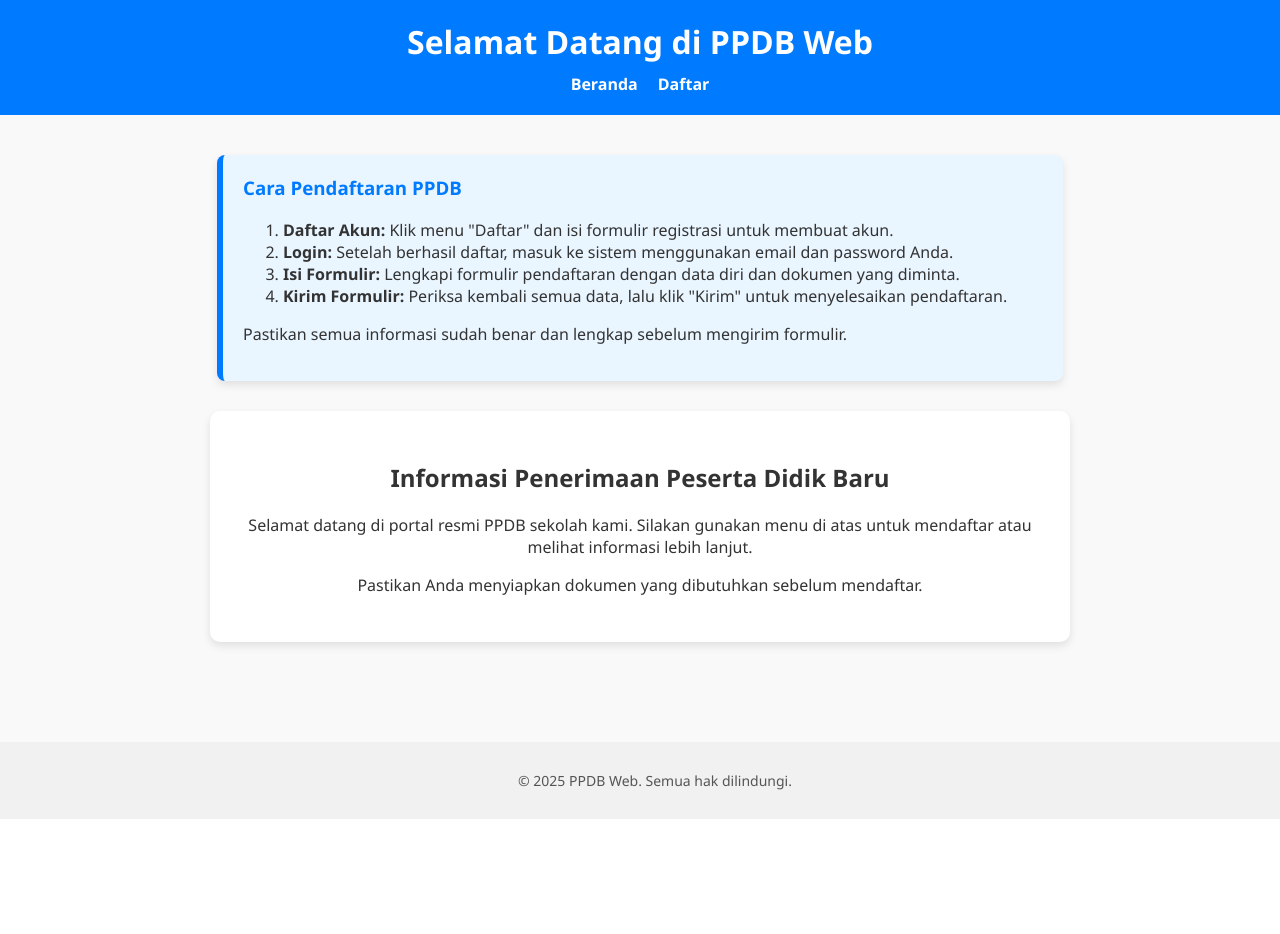
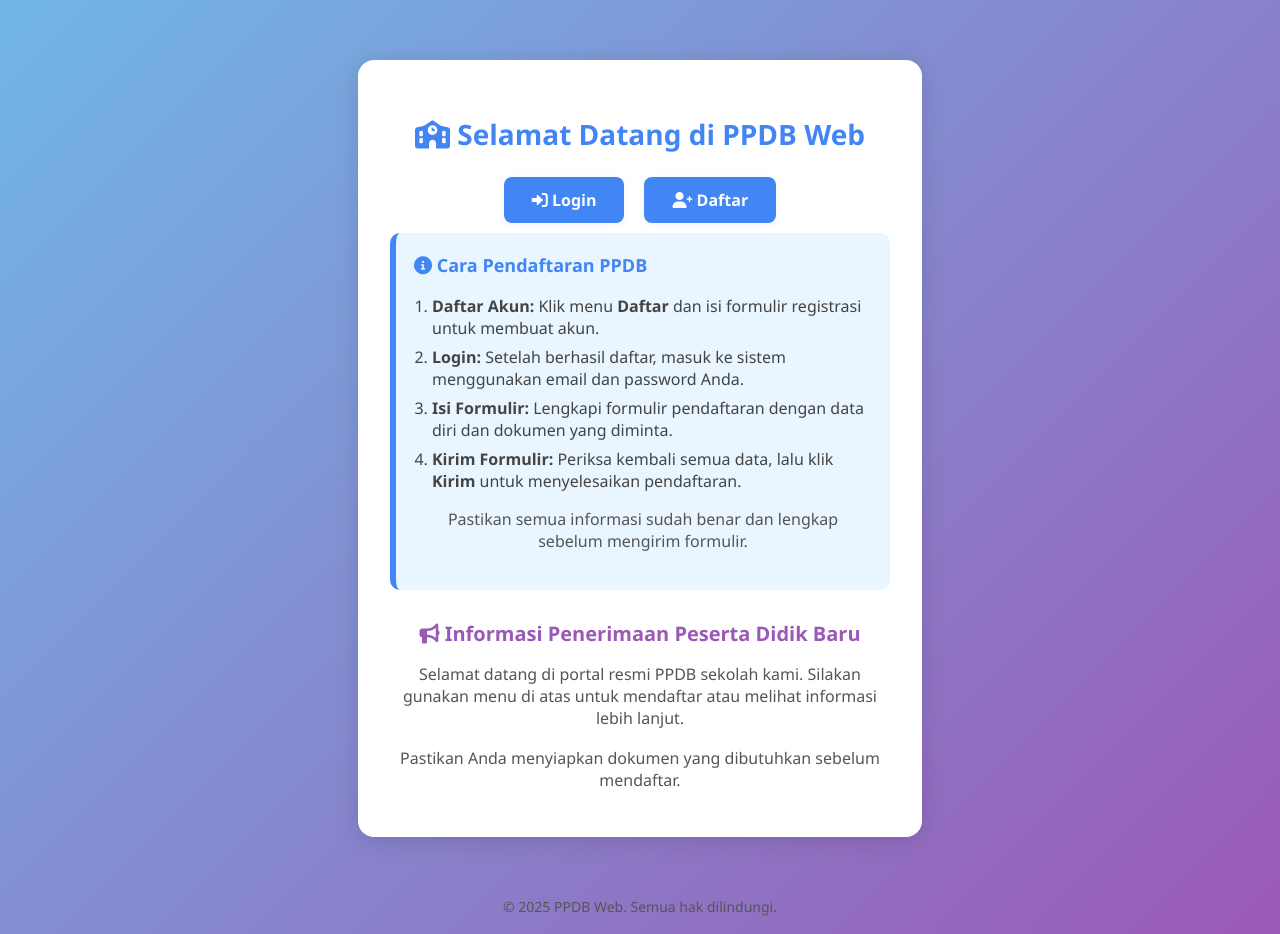
Before and after one commit to irenekrismawati/projek-ppdb, a Flask app: page / in a window 1280 px wide. Before the commit the page ends 819 px from the top, so only its background shows below. Run offline with Flask 3, Linux system fonts and the light colour scheme; a user stored in the database is signed in.

```diff
--- a/ppdb-web/app/routes/auth.py
+++ b/ppdb-web/app/routes/auth.py
@@ -69,6 +69,11 @@ def register():
 
     return render_template('register.html')
 
+@auth_bp.route('/dashboard')
+@login_required
+def dashboard():
+    return render_template('dashboard.html')
+
 # -------- LOGOUT --------
 @auth_bp.route('/logout')
 @login_required
--- a/ppdb-web/app/templates/index.html
+++ b/ppdb-web/app/templates/index.html
@@ -4,126 +4,124 @@
     <meta charset="UTF-8">
     <meta name="viewport" content="width=device-width, initial-scale=1.0">
     <title>PPDB Web</title>
-    <link rel="stylesheet" href="{{ url_for('static', filename='css/styles.css') }}">
+    <link rel="stylesheet" href="https://cdnjs.cloudflare.com/ajax/libs/font-awesome/6.0.0/css/all.min.css">
     <style>
         body {
-            font-family: 'Segoe UI', sans-serif;
+            min-height: 100vh;
+            background: linear-gradient(135deg, #71b7e6, #9b59b6);
+            font-family: 'Segoe UI', Arial, sans-serif;
             margin: 0;
             padding: 0;
-            background: #f9f9f9;
-            color: #333;
         }
-
-        header {
-            background: #007BFF;
-            color: white;
-            padding: 20px 0;
+        .container {
+            max-width: 500px;
+            margin: 60px auto;
+            background: #fff;
+            border-radius: 16px;
+            box-shadow: 0 4px 24px rgba(0,0,0,0.13);
+            padding: 36px 32px 28px 32px;
+        }
+        h1 {
+            color: #4285f4;
+            text-align: center;
+            margin-bottom: 18px;
+            font-size: 28px;
+        }
+        h2 {
+            color: #9b59b6;
+            margin-top: 30px;
+            margin-bottom: 12px;
+            font-size: 20px;
             text-align: center;
         }
-
-        nav ul {
-            list-style: none;
-            padding: 0;
-            margin: 10px 0 0;
+        .info-box {
+            background: #e9f5ff;
+            border-left: 6px solid #4285f4;
+            padding: 20px 18px;
+            border-radius: 10px;
+            margin-bottom: 28px;
+        }
+        .info-box h3 {
+            margin-top: 0;
+            color: #4285f4;
+            font-size: 18px;
+        }
+        ol {
+            padding-left: 18px;
+            color: #444;
+            margin-bottom: 10px;
+        }
+        ol li {
+            margin-bottom: 7px;
+        }
+        p {
+            color: #555;
+            margin-bottom: 18px;
+            text-align: center;
+        }
+        .actions {
             display: flex;
             justify-content: center;
             gap: 20px;
+            margin: 24px 0 10px 0;
         }
-
-        nav ul li {
-            display: inline;
+        .actions a {
+            background: #4285f4;
+            color: #fff;
+            padding: 12px 28px;
+            border: none;
+            border-radius: 8px;
+            text-decoration: none;
+            font-size: 16px;
+            font-weight: 600;
+            transition: background 0.2s;
+            box-shadow: 0 2px 8px rgba(66,133,244,0.08);
         }
-
-        nav ul li a {
-            color: white;
-            text-decoration: none;
-            font-weight: bold;
+        .actions a:hover {
+            background: #3367d6;
         }
-
-        nav ul li a:hover {
-            text-decoration: underline;
+        footer {
+            text-align: center;
+            color: #888;
+            margin-top: 40px;
+            font-size: 14px;
         }
-
-        main {
-            padding: 40px 20px;
-            text-align: center;
-        }
-
-        section {
-            background: white;
-            max-width: 800px;
-            margin: 0 auto 20px;
-            padding: 30px;
-            border-radius: 10px;
-            box-shadow: 0 4px 8px rgba(0, 0, 0, 0.1);
-        }
-
-        .info-box {
-            background: #e9f5ff;
-            border-left: 6px solid #007BFF;
-            text-align: left;
-            padding: 20px;
-            margin-bottom: 30px;
-            border-radius: 8px;
-        }
-
-        .info-box h3 {
-            margin-top: 0;
-            color: #007BFF;
-        }
-
-        footer {
-            background: #f1f1f1;
-            text-align: center;
-            padding: 15px;
-            font-size: 14px;
-            margin-top: 40px;
-            color: #555;
-        }
-
         @media (max-width: 600px) {
-            nav ul {
+            .container {
+                padding: 20px 8px 16px 8px;
+            }
+            .actions {
                 flex-direction: column;
+                gap: 12px;
             }
         }
     </style>
 </head>
 <body>
-    <header>
-        <h1>Selamat Datang di PPDB Web</h1>
-        <nav>
-            <ul>
-                <li><a href="{{ url_for('main_bp.index') }}">Beranda</a></li>
-                <li><a href="{{ url_for('auth_bp.register') }}">Daftar</a></li>
-            </ul>
-        </nav>
-    </header>
-
-    <main>
-        <!-- Petunjuk Pendaftaran -->
-        <section class="info-box">
-            <h3>Cara Pendaftaran PPDB</h3>
+    <div class="container">
+        <h1><i class="fas fa-school"></i> Selamat Datang di PPDB Web</h1>
+        <div class="actions">
+            <a href="{{ url_for('auth_bp.login') }}"><i class="fas fa-sign-in-alt"></i> Login</a>
+            <a href="{{ url_for('auth_bp.register') }}"><i class="fas fa-user-plus"></i> Daftar</a>
+        </div>
+        <div class="info-box">
+            <h3><i class="fas fa-info-circle"></i> Cara Pendaftaran PPDB</h3>
             <ol>
-                <li><strong>Daftar Akun:</strong> Klik menu "Daftar" dan isi formulir registrasi untuk membuat akun.</li>
+                <li><strong>Daftar Akun:</strong> Klik menu <b>Daftar</b> dan isi formulir registrasi untuk membuat akun.</li>
                 <li><strong>Login:</strong> Setelah berhasil daftar, masuk ke sistem menggunakan email dan password Anda.</li>
                 <li><strong>Isi Formulir:</strong> Lengkapi formulir pendaftaran dengan data diri dan dokumen yang diminta.</li>
-                <li><strong>Kirim Formulir:</strong> Periksa kembali semua data, lalu klik "Kirim" untuk menyelesaikan pendaftaran.</li>
+                <li><strong>Kirim Formulir:</strong> Periksa kembali semua data, lalu klik <b>Kirim</b> untuk menyelesaikan pendaftaran.</li>
             </ol>
             <p>Pastikan semua informasi sudah benar dan lengkap sebelum mengirim formulir.</p>
-        </section>
-
-        <!-- Informasi tambahan -->
+        </div>
         <section>
-            <h2>Informasi Penerimaan Peserta Didik Baru</h2>
+            <h2><i class="fas fa-bullhorn"></i> Informasi Penerimaan Peserta Didik Baru</h2>
             <p>Selamat datang di portal resmi PPDB sekolah kami. Silakan gunakan menu di atas untuk mendaftar atau melihat informasi lebih lanjut.</p>
             <p>Pastikan Anda menyiapkan dokumen yang dibutuhkan sebelum mendaftar.</p>
         </section>
-    </main>
-
+    </div>
     <footer>
         <p>&copy; {{ current_year or '2025' }} PPDB Web. Semua hak dilindungi.</p>
     </footer>
-
-    <script src="{{ url_for('static', filename='js/scripts.js') }}"></script>
 </body>
 </html>
```
Also changed, not shown: ppdb-web/app/templates/dashboard.html (added, +106 -0 lines), ppdb-web/app/templates/login.html (+89 -56 lines), ppdb-web/app/templates/register.html (+114 -7 lines).
